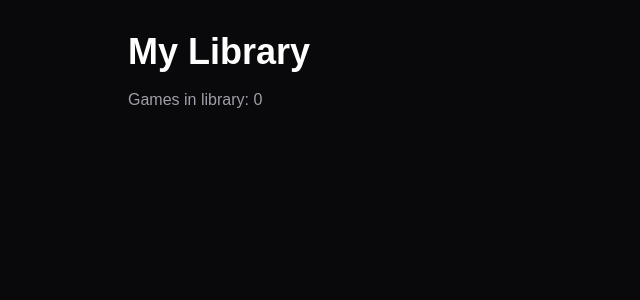
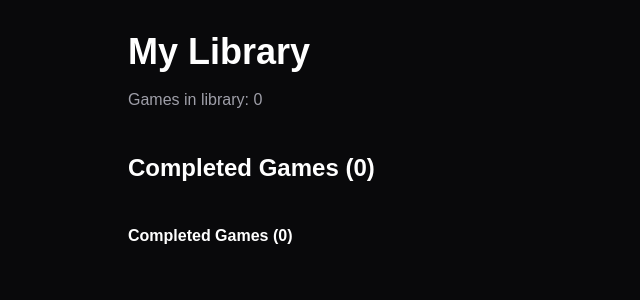
Before and after one commit to sl1ober/checkpoint, a Next.js app: page /profile in a window 1280 px wide. Shown: the top 300 px of the page, without its empty margins (0-640 px from the left). Built offline with nearby package versions, Linux system fonts and the light colour scheme.

Commit message:
Add LibrarySection

```diff
--- /dev/null
+++ b/app/components/profile/LibrarySection.tsx
@@ -0,0 +1,47 @@
+import { games } from "@/app/data/games";
+import { UserGame } from "@/app/types/user-game";
+
+type LibrarySectionProps = {
+    title: string;
+    gameList: UserGame[];
+};
+
+export default function LibrarySection({
+    title,
+    gamesList,
+}: LibrarySectionProps) {
+    return (
+        <section className="mt-10">
+            <h2 className="mb-4 text-2x1 font-bold">
+                {title} ({gamesList.length})
+            </h2>
+
+            <div className="space-y-4">
+                {gamesList.map((userGame) => {
+                    const game = games.find(
+                        (game) => game.id === userGame.gameId
+                    );
+
+                    if (!game) {
+                        return null;
+                    }
+
+                    return (
+                        <div
+                            key={userGame.gameId}
+                            className="rounded-xl border border-zinc-800 p-4"
+                        >
+                            <h3 className="text-xl font-bold">
+                                {game.title}
+                            </h3>
+
+                            <p className="text-zinc-400">
+                                Rating: {userGame.rating}/10
+                            </p>
+                        </div>
+                    );
+                })}
+            </div>
+        </section>
+    );
+}
--- a/app/profile/page.tsx
+++ b/app/profile/page.tsx
@@ -4,6 +4,7 @@ import { useEffect, useState } from "react";
 import { UserGame } from "@/app/types/user-game";
 import { getUserGames } from "@/app/lib/storage";
 import { games } from "@/app/data/games";
+import LibrarySection from "@/app/components/profile/LibrarySection";
 
 export default function ProfilePage() {
   const [userGames, setUserGames] =
@@ -14,6 +15,18 @@ export default function ProfilePage() {
 
     setUserGames(savedGames);
   }, []);
+
+  const completedGames = userGames.filter(
+    (game) => game.status === "Completed"
+  );
+
+  const playingGames = userGames.filter(
+    (game) => game.status === "Playing"
+  );
+
+  const wishlistGames = userGames.filter(
+    (game) => game.status === "Wishlist"
+  );
 
   return (
     <main className="min-h-screen bg-zinc-950 p-8 text-white">
@@ -26,36 +39,14 @@ export default function ProfilePage() {
           Games in library: {userGames.length}
         </p>
 
-        <div className="mt-8 space-y-4">
-          {userGames.map((userGame) => {
-            const game = games.find(
-              (game) => game.id === userGame.gameId
-            );
+        <h2 className="mt-10 text-2xl font-bold">
+          Completed Games ({completedGames.length})
+        </h2>
 
-            if (!game) {
-              return null;
-            }
-
-            return (
-              <div
-                key={userGame.gameId}
-                className="rounded-xl border border-zinc-800 p-4"
-              >
-                <h2 className="text-xl font-bold">
-                  {game.title}
-                </h2>
-
-                <p className="text-zinc-400">
-                  Status: {userGame.status}
-                </p>
-
-                <p className="text-zinc-400">
-                  Rating: {userGame.rating}/10
-                </p>
-              </div>
-            );
-          })}
-        </div>
+        <LibrarySection
+            title="Completed Games"
+            gamesList={completedGames}
+        />
       </div>
     </main>
   );
```
